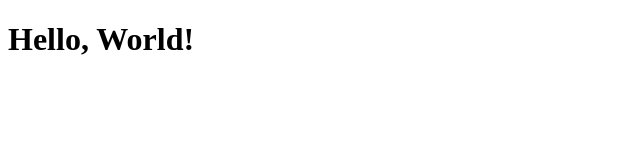
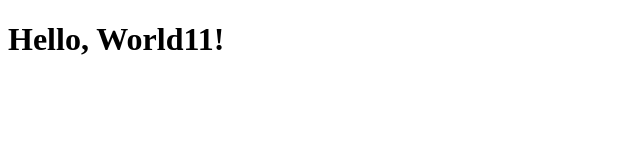
Before and after one commit to Khushbu761/gitstudy, a plain HTML site: page index.html in a window 1280 px wide. Shown: the full height of the page, 0-640 px from the left. Drawn offline with Linux system fonts and the light colour scheme.

Commit message:
change index.html file

```diff
--- a/index.html
+++ b/index.html
@@ -4,6 +4,6 @@
     <title>My First Page</title>
 </head>
 <body>
-    <h1>Hello, World!</h1>
+    <h1>Hello, World11!</h1>
 </body>
 </html>
```
